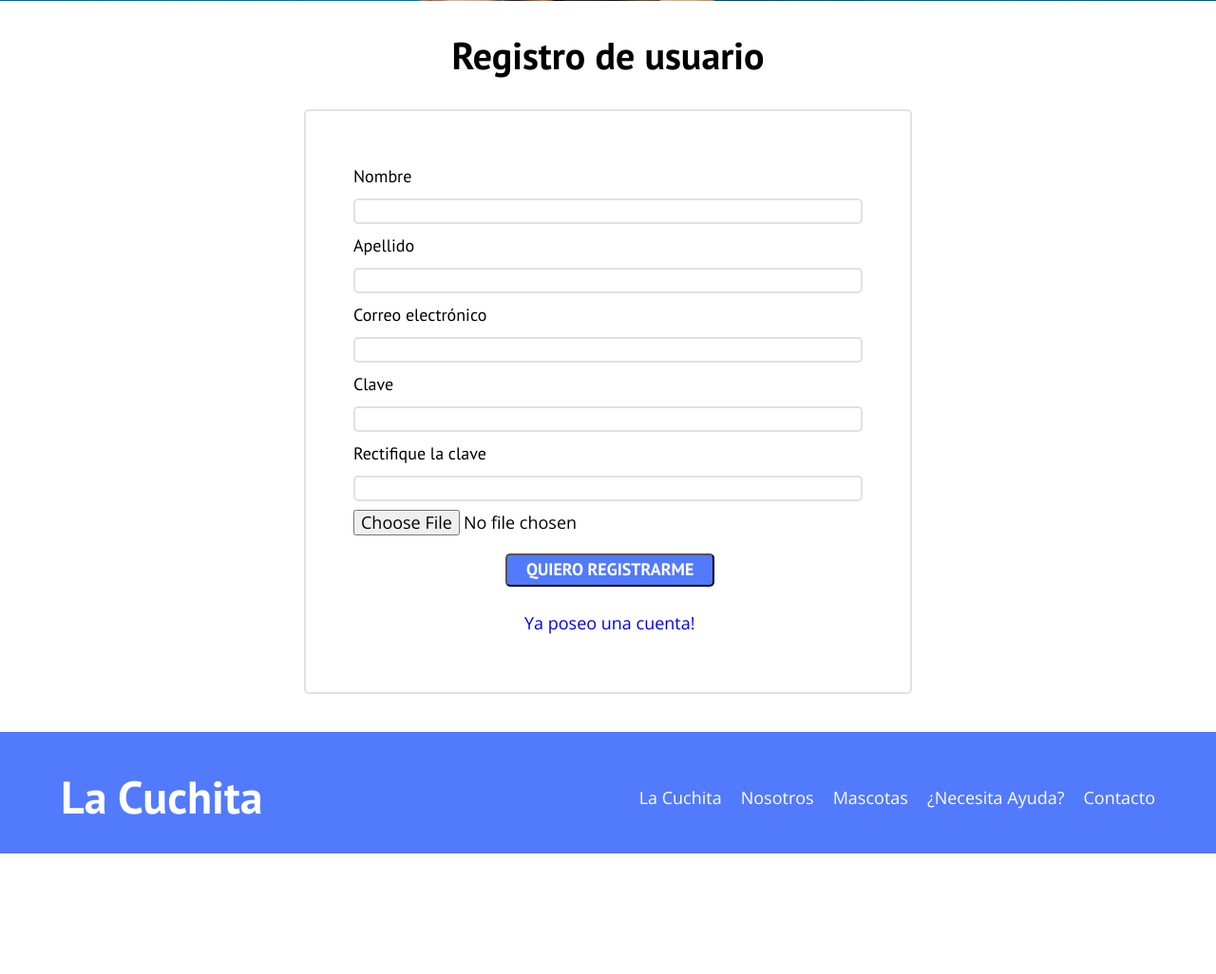
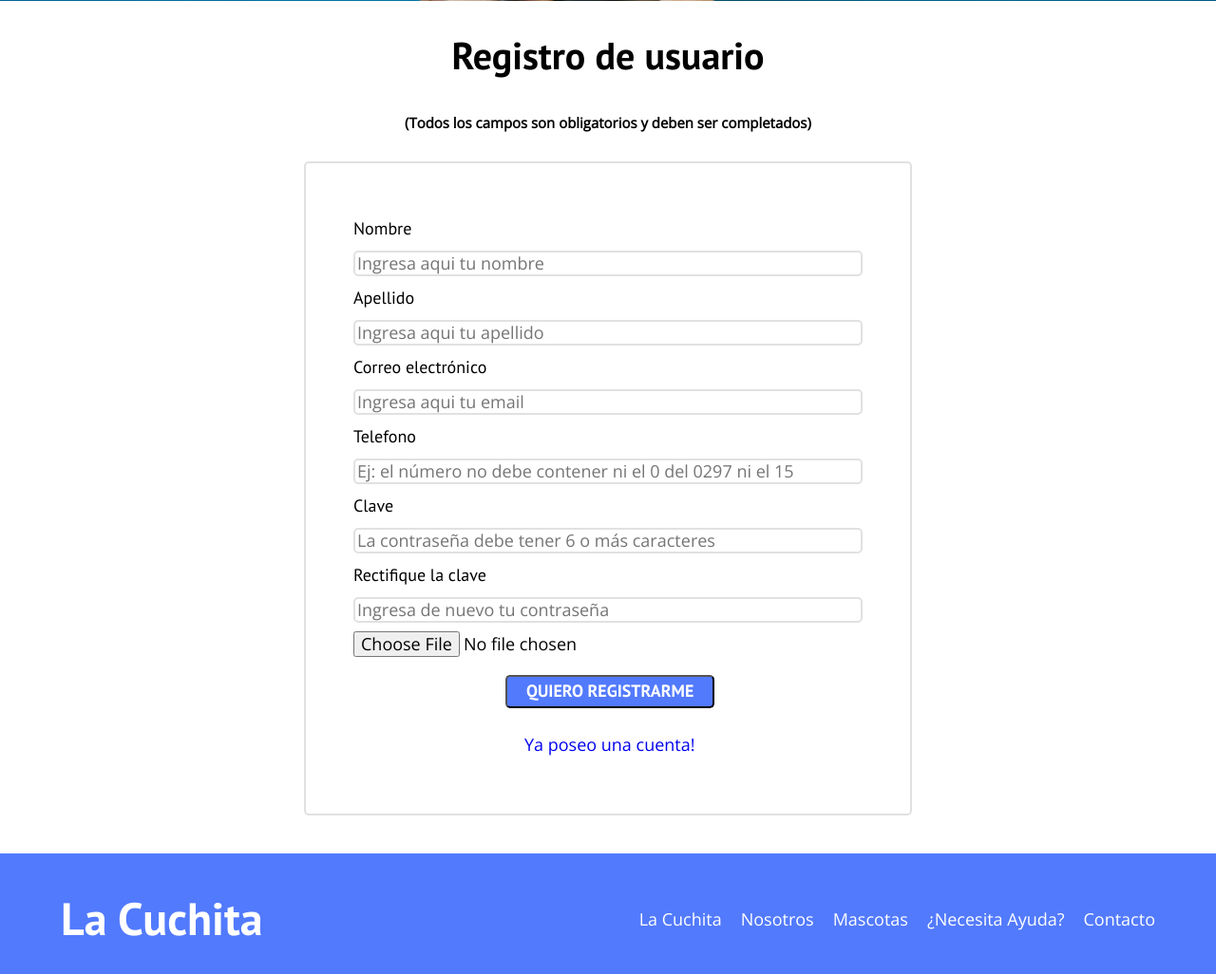
Before and after one commit to MiguelParedes24/Pagina-de-Mascotas, a PHP site: page /registro.php in a window 1280 px wide. Shown: the part 599-1625 px from the top of the page at 95% size. Before the commit the page ends 1498 px from the top, so only its background shows below. Run offline with PHP 8.4, Linux system fonts and the light colour scheme; data that the repository does not hold is empty.

Commit message:
commit: modificaion de editarUsuario, funciones y registro

```diff
--- a/controlador/funciones.php
+++ b/controlador/funciones.php
@@ -20,6 +20,9 @@ function validarUsuarioRegistro($datos, $imagen)
         $errores['password']  = "El campo clave no puede tener menos de 6 caracteres";
     }
 
+    if (strlen(trim($datos['telefono'])) != 10) {
+        $errores['telefono'] = "El campo de telefono debe tener exactamente 10 caracteres";
+    }
 
     if (trim($datos['repassword']) === '') {
         $errores['repassword']  = "El campo de rectificación no puede estar vacio";
@@ -33,11 +36,11 @@ function validarUsuarioRegistro($datos, $imagen)
     }
     //Validar la imagen - Avatar
     if (isset($imagen)) {
-        //dd($imagen);
+
         $avatar = $imagen['avatar']['name'];
-        //dd($avatar);
+
         $ext = pathinfo($avatar, PATHINFO_EXTENSION);
-        //dd($ext);
+
         if ($imagen['avatar']['error'] != 0) {
             $errores['avatar'] = "Debe subir su avatar";
         } elseif ($ext != 'jpg' && $ext != 'jpeg' && $ext != 'png') {
@@ -51,7 +54,6 @@ function validarUsuarioRegistro($datos, $imagen)
 //Función que arma el registro del usuario
 function armarUsuario($datos)
 {
-    //dd($datos);
     $usuario = [
         "nombre" => $datos['nombre'],
         "apellido" => $datos['apellido'],
@@ -66,17 +68,16 @@ function armarUsuario($datos)
 //Armar imagen
 function armarImagen($imagen)
 {
-    //dd($imagen);
     $avatar = $imagen['avatar']['name'];
     $ext = pathinfo($avatar, PATHINFO_EXTENSION);
     $archivoOrigen = $imagen['avatar']['tmp_name'];
     $archivoDestino = dirname(__DIR__) . '/imagenes/';
     $avatar = uniqid('avatar-') . '.' . $ext;
-    //dd($avatar);
+
     $archivoDestino = $archivoDestino . $avatar;
     //Voy a guardar en el servidor la imagen o el archivo
     move_uploaded_file($archivoOrigen, $archivoDestino);
-    //dd($avatar);
+
     return $avatar;
 }
 
@@ -107,7 +108,36 @@ function guardarUsuarioBD($bd, $tabla, $datos, $imagen)
     $avatar = $imagen;
     //2.- Armar la consulta
     //                            Nombres de los campos en la tabla
-    $sql = "insert into $tabla (nombre,apellido,email,password,perfil,avatar) values (:nombre,:apellido,:email,:password,:perfil,:avatar)";
+    $sql = "insert into $tabla (nombre,apellido,email,telefono,password,perfil,avatar) values (:nombre,:apellido,:email,:telefono,:password,:perfil,:avatar)";
+    //3.- Preparar la consulta
+    $query = $bd->prepare($sql);
+    //4.- Continuo con la preparación de la consulta de manera blindada
+    $query->bindValue(':nombre', $nombre);
+    $query->bindValue(':apellido', $apellido);
+    $query->bindValue(':email', $email);
+    $query->bindValue(':password', $password);
+    $query->bindValue(':telefono', $telefono);
+    $query->bindValue(':perfil', $perfil);
+    $query->bindValue(':avatar', $avatar);
+    //5.- Ejecutar la consulta
+    $query->execute();
+}
+
+//Funcion para Actualizar (NO FUNCIONA)
+function actualizarUsuarioBD($bd, $tabla, $datos, $imagen)
+{
+    //1.- Organizar los datos a guardar
+    $nombre = $datos['nombre'];
+    $apellido = $datos['apellido'];
+    $email = $datos['email'];
+    $password = password_hash($datos['password'], PASSWORD_DEFAULT);
+    $telefono = $datos['telefono'];
+    $perfil = 1;
+    $avatar = $imagen;
+    //2.- Armar la consulta
+    //Nombres de los campos en la tabla"
+    $sql = "UPDATE $tabla SET nombre=".$nombre .", apellido=".$apellido.", email=".$email.",telefono=".$telefono.", password=".$password.",perfil=".$perfil.",avatar=".$avatar."'WHERE id =".$_REQUEST['id'];
+    //$sql = "UPDATE $tabla SET(nombre,apellido,email,telefono,password,perfil,avatar) values (:nombre,:apellido,:email,:telefono,:password,:perfil,:avatar)";
     //3.- Preparar la consulta
     $query = $bd->prepare($sql);
     //4.- Continuo con la preparación de la consulta de manera blindada
--- a/registro.php
+++ b/registro.php
@@ -8,6 +8,7 @@ if ($_POST) {
     $nombre = $_POST['nombre'];
     $apellido = $_POST['apellido'];
     $email = $_POST['email'];
+    $telefono = $_POST['telefono'];
     $errores = [];
     //Debo hacer una validación
     $errores = validarUsuarioRegistro($_POST, $_FILES);
@@ -52,6 +53,7 @@ if ($_POST) {
 
         <section>
             <h2 style="text-align: center">Registro de usuario</h2>
+            <h5 style="text-align: center">(Todos los campos son obligatorios y deben ser completados)</h5>
         </section>
         <section class="formulario">
             <?php if (isset($errores)) : ?>
@@ -65,30 +67,37 @@ if ($_POST) {
             <?php endif; ?>
 
             <form class="form-login" action="" method="POST" enctype="multipart/form-data">
-                <div>
+
+
                 <label for="nombre" class="label-form">Nombre</label>
-                    <input type="text" class="input-form" id="nombre" name="nombre" value="<?= isset($_POST['nombre']) ? $_POST['nombre'] : ""; ?>" />
-                    <!--<div><span class="text text-danger"><?= $errores['nombre']; ?></span></div>-->
+                <input type="text" class="input-form" id="nombre" name="nombre" value="<?= isset($_POST['nombre']) ? $_POST['nombre'] : ""; ?>" required placeholder="Ingresa aqui tu nombre" />
+
                 <div>
                     <label for="apellido" class="label-form">Apellido</label>
-                        <input type="text" class="input-form" name="apellido" id="apellido" value="<?= isset($_POST['apellido']) ? $_POST['apellido'] : ""; ?>" />
+                    <input type="text" class="input-form" name="apellido" id="apellido" value="<?= isset($_POST['apellido']) ? $_POST['apellido'] : ""; ?>" required placeholder="Ingresa aqui tu apellido" />
                 </div>
                 <div>
                     <label for="email" class="label-form">Correo electrónico</label>
-                        <input type="email" class="input-form" name="email" id="email" value="<?= isset($_POST['email']) ? $_POST['email'] : ""; ?>" />
+                    <input type="email" class="input-form" name="email" id="email" value="<?= isset($_POST['email']) ? $_POST['email'] : ""; ?>" required placeholder="Ingresa aqui tu email" />
                 </div>
+
+                <div>
+                    <label for="telefono" class="label-form">Telefono</label>
+                    <input type="text" class="input-form" name="telefono" id="telefono" value="<?= isset($_POST['telefono']) ? $_POST['telefono'] : ""; ?>" required placeholder="Ej: el número no debe contener ni el 0 del 0297 ni el 15" />
+                </div>
+
                 <div>
                     <label for="password" class="label-form">Clave</label>
-                        <input type="password" class="input-form" name="password" id="password">
+                    <input type="password" class="input-form" name="password" id="password" required placeholder="La contraseña debe tener 6 o más caracteres">
                 </div>
                 <div>
                     <label for="repassword" class="label-form">Rectifique la clave</label>
-                        <input type="password" class="input-form" name="repassword" id="repassword">
+                    <input type="password" class="input-form" name="repassword" id="repassword" required placeholder="Ingresa de nuevo tu contraseña">
                 </div>
                 <div class="form-group">
                     <input class="input-archivo" type="file" name="avatar">
                 </div>
-                    <button type="submit" class="boton boton--primario boton-formu">Quiero Registrarme</button>
+                <input type="submit" class="boton boton--primario boton-formu" value="Quiero Registrarme">
                 <div class="boton-formu">
                     <a class="enlace-login" href="login.php">Ya poseo una cuenta!</a>
                 </div>
```
Also changed, not shown: editarUsuario.php (+44 -17 lines). Lines whose indentation alone changed are shown as unchanged.
